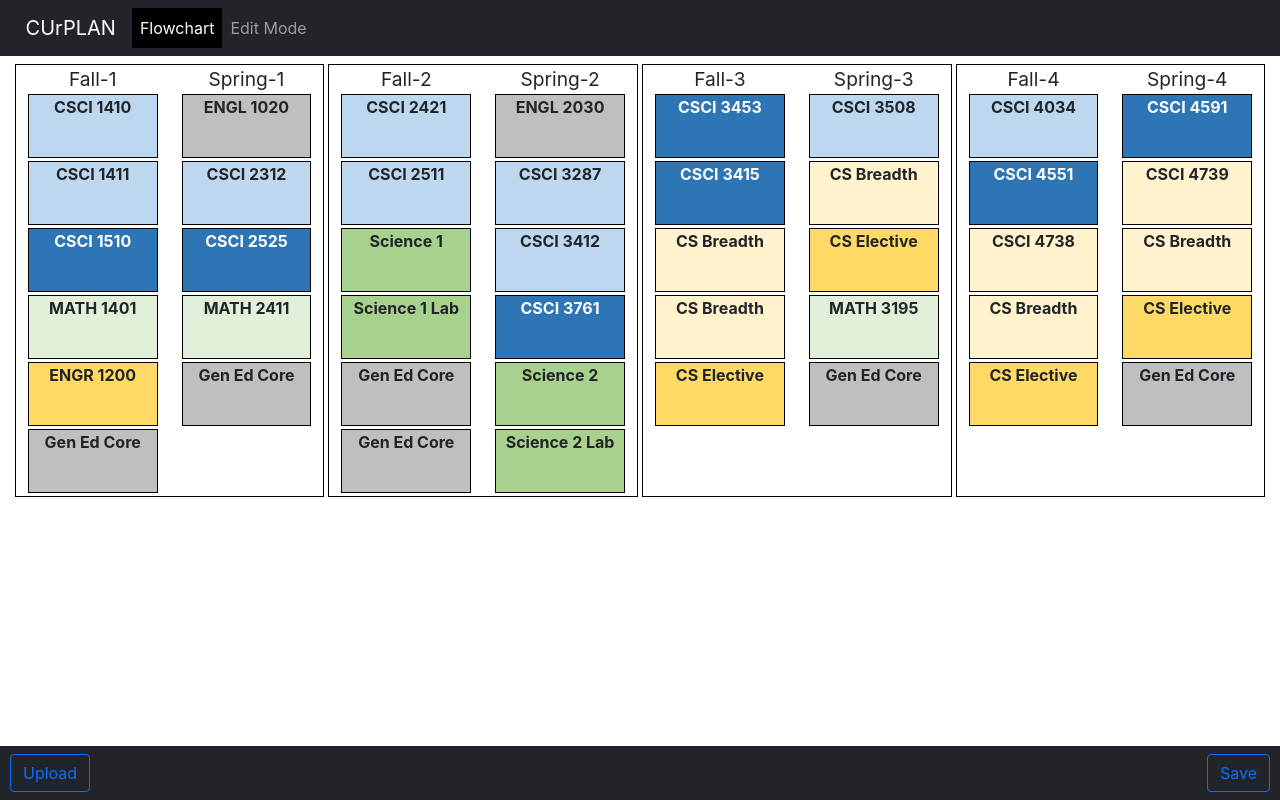
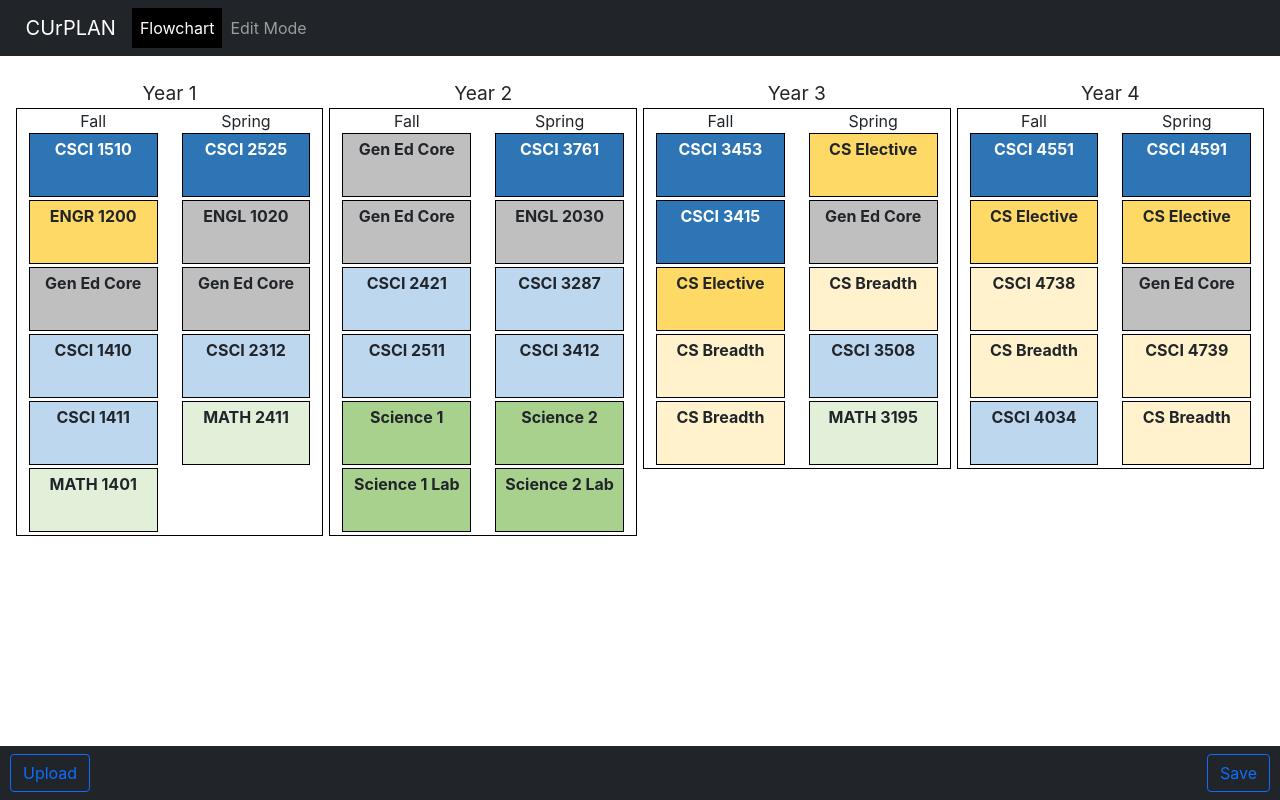
Before and after one commit to CUrPLAN/Senior-Design-Capstone, a React (Vite) app: page / in a window 1280 px wide. Built offline with nearby package versions, Linux system fonts and the light colour scheme.

Commit message:
add year grouping, css styling

```diff
--- a/src/App.css
+++ b/src/App.css
@@ -1,7 +1,8 @@
 /* print styling */
 @media print {
-  .App { font-size: 0.7em; }
+  .App { font-size: 0.65em; }
   #root .App .navbar { display: none; } /* don't print navigation */
+  #flowchart { margin: 0; }
   .flow-box { color: #000 !important; } /* make text black cause there's no background color */
   .flow-desc { display: block !important; }
   /* note: bootstrap auto clears every background color
@@ -35,25 +36,22 @@
 #flowchart {
   margin: 1vh auto;
   width: 98%;
+  padding-bottom: 2.5rem;
 }
 
-.sem-header {
+.yearcol {
+  padding: 15px;
+}
+
+.yearcol > .container {
+  padding: 0;
+}
+.year-header {
   font-size: 1.2em;
 }
 
-.flowcol {
-  border-top: 1px solid black;
-  border-bottom: 1px solid black;
-}
-
-.fallcol {
-  margin-left: 2px;
-  border-left: 1px solid black;
-}
-
-.springcol {
-  margin-right: 2px;
-  border-right: 1px solid black;
+.sem-classes {
+  border: 1px solid black;
 }
 
 /*** Flowchart box styling ***/
@@ -62,6 +60,7 @@
   min-height: 4em;
   border: 1px solid black;
   margin-bottom: 3px;
+  padding: 3px;
 }
 
 .flow-desc {
--- a/src/App.jsx
+++ b/src/App.jsx
@@ -6,6 +6,16 @@ import Col from 'react-bootstrap/Col';
 import Navbar from 'react-bootstrap/Navbar';
 import Nav from 'react-bootstrap/Nav';
 import Button from 'react-bootstrap/Button';
+
+
+// adapted from https://stackoverflow.com/questions/14446511/most-efficient-method-to-groupby-on-an-array-of-objects
+// call groupby(list to group, function which takes one argument which will be called on each element of the list to determine groups)
+var groupBy = function(xs, func) {
+  return xs.reduce(function(rv, x) {
+    (rv[func(x)] = rv[func(x)] || []).push(x);
+    return rv;
+  }, {});
+};
 
 class ListViewItem extends React.Component {
   constructor(props) {
@@ -87,18 +97,8 @@ class App extends React.Component {
 
   // function that handles the content from the json file that should be displayed, and labels the semesters accordingly
   displayFlowChart() {
-    // stores the classes, semester type, and year for each semester
-    let semClasses = {};
-    // loops through all classes, sorts them into correct semClasses key based on semester
-    // let _#1_ of _#2_ will give you the element in _#1_
-    for (let cl of this.state.Classes) {
-      // add to object with array for all classes of the semester
-      if (cl.Semester in semClasses) {
-        semClasses[cl.Semester].push(cl);
-      } else {
-        semClasses[cl.Semester] = [cl];
-      }
-    }
+    // get classes grouped by semester (using global function)
+    let semClasses = groupBy(this.state.Classes, x => x.Semester);
     let semesters = []; // holds code for all of the semesters
     for (let sem in semClasses) {
       // Col: column tag, imported from bootstrap-react
@@ -106,8 +106,8 @@ class App extends React.Component {
       // FlowchartItem tag will contain the information about the class (what class you are taking that semester will be displayed)
       semesters.push(
         <Col key={sem} className={'flowcol ' + (sem.startsWith('Fall') ? 'fallcol' : 'springcol')}>
-          <div className='sem-header'>{sem}</div>
-          {semClasses[sem].map((cl, i) => (
+          <div className='sem-header'>{sem.split('-')[0]}</div>
+          {semClasses[sem].sort((a, b) => b.Color.length - a.Color.length).map((cl, i) => (
             <FlowChartItem
               key={sem + 'class' + i}
               {...cl}
@@ -129,12 +129,21 @@ class App extends React.Component {
       // otherwise, just sort by years
       return Number(yra) - Number(yrb);
     });
+    // groups semesters by year, maps each entry to the html code for each year
+    // makes new column for each year, new table inside for semester's columns
+    let sem_years = Object.entries(groupBy(semesters, (x) => x.key.split('-')[1])).map(
+      ([year, sem_classes]) => <Col key={'colyear' + year} className='yearcol'>
+        <Container>
+          <Row><Col className='year-header'>Year {year}</Col></Row>
+          <Row className='sem-classes'>{sem_classes}</Row>
+        </Container>
+      </Col>);
     // the display flowchart function will return the html for entire flowchart
     // since the html code is stored in a variable, the curly brackets are used to denote that the html code in the object should be inserted at this spot
     return (
       <Container fluid id='flowchart'>
         <Row>
-          {semesters}
+          {sem_years}
         </Row>
       </Container>
     );
```
